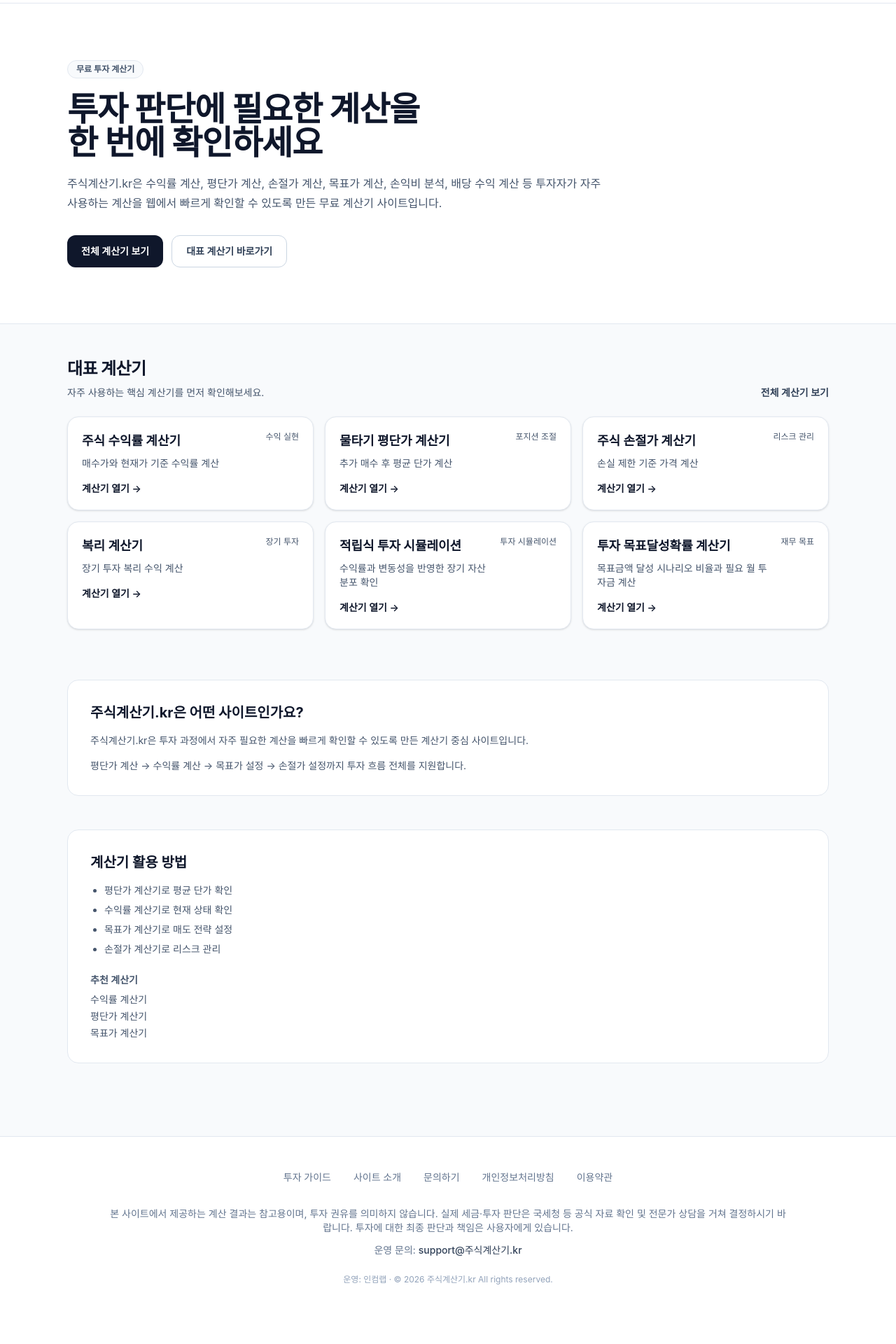
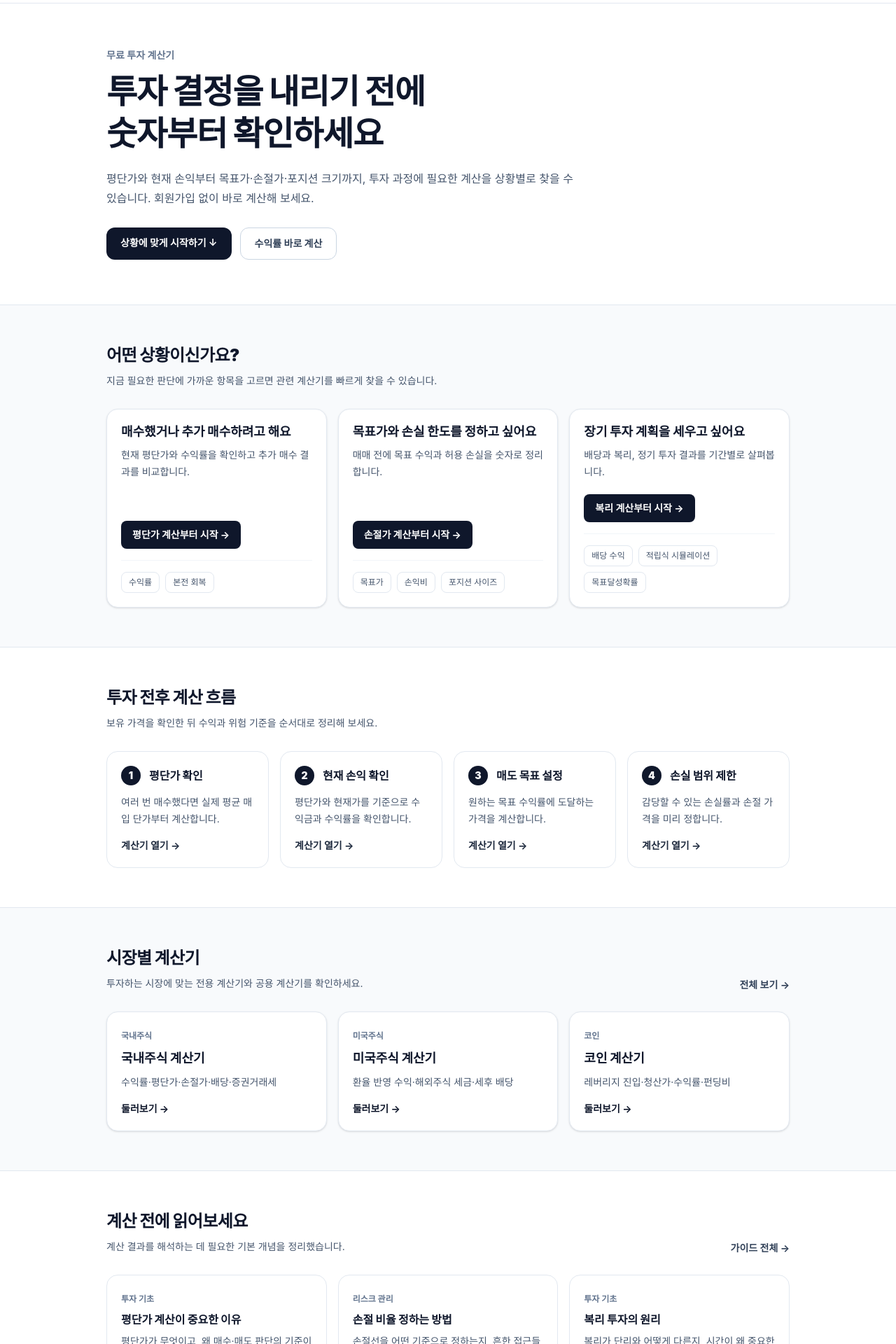
Before and after one commit to YG-coder/stock-calculator, a Next.js app: page / in a window 1280 px wide. Shown: the part 60-1980 px from the top of the page at 70% size. Before the commit the page ends 1944 px from the top, so only its background shows below. Built offline with nearby package versions, Linux system fonts and the light colour scheme.

Commit message:
feat(home): 투자 상황 중심으로 홈 화면 개편

```diff
--- a/src/app/page.tsx
+++ b/src/app/page.tsx
@@ -1,16 +1,12 @@
-/**
- * src/app/page.tsx
- * 역할: 홈 (애드센스 승인용 SEO + 체류시간 최적화 완료)
- */
-
 import Link from "next/link";
 import { buildMetadata } from "@/lib/metadata";
 import { CALCULATORS } from "@/lib/constants";
+import { guidePages } from "@/data/guidePages";
 
 export const metadata = buildMetadata({
   title: "주식계산기 | 무료 투자 계산기",
   description:
-      "주식 수익률 계산기, 평단가 계산기, 손절가 계산기, 목표가 계산기, 배당 계산기 등 투자에 필요한 계산기를 무료로 제공합니다.",
+    "주식 수익률, 평단가, 손절가, 목표가, 배당과 복리를 투자 상황에 맞춰 계산하고 국내주식·미국주식·코인 계산기를 한 곳에서 확인하세요.",
   path: "/",
   keywords: [
     "주식계산기",
@@ -22,142 +18,213 @@ export const metadata = buildMetadata({
   ],
 });
 
+const calculatorByHref = new Map(
+  CALCULATORS.filter((item) => item.kind === "calculator").map((item) => [item.href, item])
+);
+
+const PURPOSE_GROUPS = [
+  {
+    title: "매수했거나 추가 매수하려고 해요",
+    description: "현재 평단가와 수익률을 확인하고 추가 매수 결과를 비교합니다.",
+    primary: "/average-price-calculator",
+    secondary: ["/profit-calculator", "/break-even-calculator"],
+  },
+  {
+    title: "목표가와 손실 한도를 정하고 싶어요",
+    description: "매매 전에 목표 수익과 허용 손실을 숫자로 정리합니다.",
+    primary: "/stop-loss-calculator",
+    secondary: ["/target-price-calculator", "/risk-reward-calculator", "/position-size-calculator"],
+  },
+  {
+    title: "장기 투자 계획을 세우고 싶어요",
+    description: "배당과 복리, 정기 투자 결과를 기간별로 살펴봅니다.",
+    primary: "/compound-interest-calculator",
+    secondary: ["/dividend-calculator", "/dca-calculator", "/goal-probability-calculator"],
+  },
+] as const;
+
+const INVESTMENT_FLOW = [
+  { step: "1", title: "평단가 확인", description: "여러 번 매수했다면 실제 평균 매입 단가부터 계산합니다.", href: "/average-price-calculator" },
+  { step: "2", title: "현재 손익 확인", description: "평단가와 현재가를 기준으로 수익금과 수익률을 확인합니다.", href: "/profit-calculator" },
+  { step: "3", title: "매도 목표 설정", description: "원하는 목표 수익률에 도달하는 가격을 계산합니다.", href: "/target-price-calculator" },
+  { step: "4", title: "손실 범위 제한", description: "감당할 수 있는 손실률과 손절 가격을 미리 정합니다.", href: "/stop-loss-calculator" },
+] as const;
+
+const MARKET_HUBS = [
+  { href: "/stocks", label: "국내주식", title: "국내주식 계산기", description: "수익률·평단가·손절가·배당·증권거래세" },
+  { href: "/us-stocks", label: "미국주식", title: "미국주식 계산기", description: "환율 반영 수익·해외주식 세금·세후 배당" },
+  { href: "/crypto", label: "코인", title: "코인 계산기", description: "레버리지 진입·청산가·수익률·펀딩비" },
+] as const;
+
+const HOME_GUIDES = [
+  guidePages["average-price-meaning"],
+  guidePages["stop-loss-ratio"],
+  guidePages["compound-investing"],
+].filter(Boolean);
+
+const HOME_FAQ = [
+  {
+    question: "어떤 계산기부터 사용하면 되나요?",
+    answer: "보유 중인 주식은 평단가와 수익률 계산기부터 시작하세요. 매수 전이라면 목표가·손절가·포지션 사이즈를 먼저 정하면 계획한 손익 범위를 확인하기 쉽습니다.",
+  },
+  {
+    question: "계산 결과가 증권사 화면과 다를 수 있나요?",
+    answer: "수수료, 세금, 환율, 체결 가격과 증권사별 표시 방식에 따라 차이가 날 수 있습니다. 실제 주문 전에는 증권사 화면을 확인하세요.",
+  },
+  {
+    question: "입력한 투자 정보가 저장되나요?",
+    answer: "계산은 사용자의 브라우저에서 처리되며 입력한 투자 금액과 가격을 서버에 저장하지 않습니다.",
+  },
+] as const;
+
+function getCalculator(href: string) {
+  const calculator = calculatorByHref.get(href);
+  if (!calculator) throw new Error(`등록되지 않은 계산기 경로입니다: ${href}`);
+  return calculator;
+}
+
 export default function HomePage() {
-  const featuredCalculators = CALCULATORS.filter(
-      (item) => item.kind === "calculator" && item.featured
-  ).slice(0, 6);
-
-  const fallbackCalculators =
-      featuredCalculators.length > 0
-          ? featuredCalculators
-          : CALCULATORS.filter((item) => item.kind === "calculator").slice(0, 6);
-
   return (
-      <main className="min-h-screen bg-slate-50 text-slate-900 pb-20">
-
-        {/* 🔥 히어로 */}
+    <main className="min-h-screen bg-slate-50 pb-20 text-slate-900">
       <section className="border-b border-slate-200 bg-white">
-          <div className="mx-auto max-w-6xl px-6 py-16 md:px-8 md:py-20">
-          <span className="inline-flex rounded-full border border-slate-200 bg-slate-50 px-3 py-1 text-xs font-semibold text-slate-600">
-            무료 투자 계산기
-          </span>
-
-            <h1 className="mt-5 text-3xl font-bold tracking-tight md:text-5xl">
-              투자 판단에 필요한 계산을
-              <br className="hidden sm:block" />한 번에 확인하세요
+        <div className="mx-auto max-w-5xl px-4 py-12 sm:px-6 sm:py-16">
+          <p className="text-sm font-semibold text-slate-500">무료 투자 계산기</p>
+          <h1 className="mt-3 max-w-3xl text-3xl font-black leading-tight tracking-tight sm:text-4xl md:text-5xl">
+            투자 결정을 내리기 전에
+            <br className="hidden sm:block" /> 숫자부터 확인하세요
           </h1>
-
-            <p className="mt-5 max-w-3xl text-sm leading-7 text-slate-600 md:text-base">
-              주식계산기.kr은 수익률 계산, 평단가 계산, 손절가 계산, 목표가 계산,
-              손익비 분석, 배당 수익 계산 등 투자자가 자주 사용하는 계산을 웹에서
-              빠르게 확인할 수 있도록 만든 무료 계산기 사이트입니다.
+          <p className="mt-5 max-w-2xl text-sm leading-7 text-slate-600 sm:text-base">
+            평단가와 현재 손익부터 목표가·손절가·포지션 크기까지, 투자 과정에 필요한
+            계산을 상황별로 찾을 수 있습니다. 회원가입 없이 바로 계산해 보세요.
           </p>
-
-            <div className="mt-8 flex flex-wrap gap-3">
-              <Link
-                  href="/calculators"
-                  className="inline-flex items-center rounded-xl bg-slate-900 px-5 py-3 text-sm font-semibold text-white transition hover:bg-slate-700"
-              >
-                전체 계산기 보기
+          <div className="mt-7 flex flex-wrap gap-3">
+            <Link href="#start" className="rounded-xl bg-slate-900 px-5 py-3 text-sm font-bold text-white transition hover:bg-slate-700">
+              상황에 맞게 시작하기 ↓
             </Link>
-
-              <Link
-                  href="/profit-calculator"
-                  className="inline-flex items-center rounded-xl border border-slate-300 bg-white px-5 py-3 text-sm font-semibold text-slate-700 transition hover:bg-slate-100"
-              >
-                대표 계산기 바로가기
+            <Link href="/profit-calculator" className="rounded-xl border border-slate-300 bg-white px-5 py-3 text-sm font-bold text-slate-700 transition hover:bg-slate-100">
+              수익률 바로 계산
             </Link>
           </div>
         </div>
       </section>
 
-        {/* 🔥 계산기 카드 */}
-        <section className="mx-auto max-w-6xl px-6 py-10 md:px-8 md:py-12">
-          <div className="mb-6 flex items-end justify-between gap-4">
-            <div>
-              <h2 className="text-2xl font-bold tracking-tight">대표 계산기</h2>
-              <p className="mt-2 text-sm text-slate-600">
-                자주 사용하는 핵심 계산기를 먼저 확인해보세요.
+      <section id="start" className="scroll-mt-32 py-12 sm:py-14">
+        <div className="mx-auto max-w-5xl px-4 sm:px-6">
+          <h2 className="text-2xl font-black tracking-tight">어떤 상황이신가요?</h2>
+          <p className="mt-2 text-sm leading-6 text-slate-600">
+            지금 필요한 판단에 가까운 항목을 고르면 관련 계산기를 빠르게 찾을 수 있습니다.
           </p>
+          <div className="mt-7 grid gap-4 md:grid-cols-3">
+            {PURPOSE_GROUPS.map((group) => {
+              const primary = getCalculator(group.primary);
+              return (
+                <article key={group.title} className="flex flex-col rounded-2xl border border-slate-200 bg-white p-5 shadow-sm">
+                  <h3 className="text-lg font-black leading-snug">{group.title}</h3>
+                  <p className="mt-2 grow text-sm leading-6 text-slate-600">{group.description}</p>
+                  <Link href={primary.href} className="mt-5 inline-flex w-fit items-center rounded-lg bg-slate-900 px-4 py-2.5 text-sm font-bold text-white transition hover:bg-slate-700">
+                    {primary.label} 계산부터 시작 →
+                  </Link>
+                  <div className="mt-4 flex flex-wrap gap-2 border-t border-slate-100 pt-4">
+                    {group.secondary.map((href) => {
+                      const calculator = getCalculator(href);
+                      return (
+                        <Link key={href} href={href} className="rounded-lg border border-slate-200 px-2.5 py-1.5 text-xs font-medium text-slate-600 transition hover:border-slate-400 hover:text-slate-900">
+                          {calculator.label}
+                        </Link>
+                      );
+                    })}
                   </div>
-
-            <Link
-                href="/calculators"
-                className="text-sm font-semibold text-slate-700 hover:underline"
-            >
-              전체 계산기 보기
-            </Link>
-          </div>
-
-          <div className="grid gap-4 sm:grid-cols-2 xl:grid-cols-3">
-            {fallbackCalculators.map((item) => (
-                <Link
-                    key={item.href}
-                    href={item.href}
-                    className="group rounded-2xl border border-slate-200 bg-white p-5 shadow-sm transition hover:-translate-y-0.5 hover:border-slate-300 hover:shadow-md"
-                >
-                  <div className="flex items-start justify-between gap-3">
-                    <div>
-                      <p className="text-lg font-bold">{item.title}</p>
-                      <p className="mt-2 text-sm text-slate-600">{item.desc}</p>
-                    </div>
-
-                    <span className="shrink-0 whitespace-nowrap text-xs text-slate-600">
-                      {item.badge}
-                    </span>
-                  </div>
-
-                  <div className="mt-4 text-sm font-semibold">
-                    계산기 열기 →
-                  </div>
-                </Link>
-            ))}
-          </div>
-        </section>
-
-        {/* 🔥 설명 */}
-        <section className="mx-auto max-w-6xl px-6 py-6 md:px-8">
-          <div className="rounded-2xl border border-slate-200 bg-white p-6 md:p-8">
-            <h2 className="text-xl font-bold">주식계산기.kr은 어떤 사이트인가요?</h2>
-
-            <div className="mt-4 space-y-4 text-sm text-slate-600">
-              <p>
-                주식계산기.kr은 투자 과정에서 자주 필요한 계산을 빠르게 확인할 수
-                있도록 만든 계산기 중심 사이트입니다.
-              </p>
-              <p>
-                평단가 계산 → 수익률 계산 → 목표가 설정 → 손절가 설정까지
-                투자 흐름 전체를 지원합니다.
-              </p>
+                </article>
+              );
+            })}
           </div>
         </div>
       </section>
 
-        {/* 🔥 핵심 추가 (승인용) */}
-        <section className="mx-auto max-w-6xl px-6 py-6 md:px-8">
-          <div className="rounded-2xl border border-slate-200 bg-white p-6 md:p-8">
-            <h2 className="text-xl font-bold">계산기 활용 방법</h2>
+      <section className="border-y border-slate-200 bg-white py-12 sm:py-14">
+        <div className="mx-auto max-w-5xl px-4 sm:px-6">
+          <h2 className="text-2xl font-black tracking-tight">투자 전후 계산 흐름</h2>
+          <p className="mt-2 text-sm leading-6 text-slate-600">
+            보유 가격을 확인한 뒤 수익과 위험 기준을 순서대로 정리해 보세요.
+          </p>
+          <ol className="mt-7 grid gap-4 sm:grid-cols-2 lg:grid-cols-4">
+            {INVESTMENT_FLOW.map((item) => (
+              <li key={item.step} className="rounded-2xl border border-slate-200 p-5">
+                <div className="flex items-center gap-3">
+                  <span className="flex h-7 w-7 shrink-0 items-center justify-center rounded-full bg-slate-900 text-sm font-black text-white">{item.step}</span>
+                  <h3 className="font-black">{item.title}</h3>
+                </div>
+                <p className="mt-3 text-sm leading-6 text-slate-600">{item.description}</p>
+                <Link href={item.href} className="mt-4 inline-block text-sm font-bold text-slate-800 hover:underline">계산기 열기 →</Link>
+              </li>
+            ))}
+          </ol>
+        </div>
+      </section>
 
-            <div className="mt-4 space-y-4 text-sm text-slate-600">
-              <ul className="list-disc pl-5 space-y-2">
-                <li>평단가 계산기로 평균 단가 확인</li>
-                <li>수익률 계산기로 현재 상태 확인</li>
-                <li>목표가 계산기로 매도 전략 설정</li>
-                <li>손절가 계산기로 리스크 관리</li>
-              </ul>
-
-              <div className="mt-6">
-                <p className="font-semibold mb-2">추천 계산기</p>
-                <ul className="space-y-1">
-                  <li><Link href="/profit-calculator">수익률 계산기</Link></li>
-                  <li><Link href="/average-price-calculator">평단가 계산기</Link></li>
-                  <li><Link href="/target-price-calculator">목표가 계산기</Link></li>
-                </ul>
+      <section className="py-12 sm:py-14">
+        <div className="mx-auto max-w-5xl px-4 sm:px-6">
+          <div className="flex items-end justify-between gap-4">
+            <div>
+              <h2 className="text-2xl font-black tracking-tight">시장별 계산기</h2>
+              <p className="mt-2 text-sm leading-6 text-slate-600">투자하는 시장에 맞는 전용 계산기와 공용 계산기를 확인하세요.</p>
             </div>
+            <Link href="/calculators" className="shrink-0 text-sm font-bold text-slate-700 hover:underline">전체 보기 →</Link>
+          </div>
+          <div className="mt-7 grid gap-4 sm:grid-cols-3">
+            {MARKET_HUBS.map((hub) => (
+              <Link key={hub.href} href={hub.href} className="group rounded-2xl border border-slate-200 bg-white p-5 shadow-sm transition hover:-translate-y-0.5 hover:border-slate-300 hover:shadow-md">
+                <span className="text-xs font-bold text-slate-500">{hub.label}</span>
+                <h3 className="mt-2 text-lg font-black group-hover:text-slate-700">{hub.title}</h3>
+                <p className="mt-2 text-sm leading-6 text-slate-600">{hub.description}</p>
+                <span className="mt-4 inline-block text-sm font-bold">둘러보기 →</span>
+              </Link>
+            ))}
           </div>
         </div>
       </section>
 
+      <section className="border-y border-slate-200 bg-white py-12 sm:py-14">
+        <div className="mx-auto max-w-5xl px-4 sm:px-6">
+          <div className="flex items-end justify-between gap-4">
+            <div>
+              <h2 className="text-2xl font-black tracking-tight">계산 전에 읽어보세요</h2>
+              <p className="mt-2 text-sm leading-6 text-slate-600">계산 결과를 해석하는 데 필요한 기본 개념을 정리했습니다.</p>
+            </div>
+            <Link href="/guides" className="shrink-0 text-sm font-bold text-slate-700 hover:underline">가이드 전체 →</Link>
+          </div>
+          <div className="mt-7 grid gap-4 sm:grid-cols-3">
+            {HOME_GUIDES.map((guide) => (
+              <Link key={guide.slug} href={`/guides/${guide.slug}`} className="rounded-2xl border border-slate-200 p-5 transition hover:border-slate-400">
+                <span className="text-xs font-bold text-slate-500">{guide.badge}</span>
+                <h3 className="mt-2 font-black leading-snug">{guide.title}</h3>
+                <p className="mt-2 text-sm leading-6 text-slate-600">{guide.summary}</p>
+              </Link>
+            ))}
+          </div>
+        </div>
+      </section>
+
+      <section className="py-12 sm:py-14">
+        <div className="mx-auto max-w-3xl px-4 sm:px-6">
+          <h2 className="text-2xl font-black tracking-tight">자주 묻는 질문</h2>
+          <div className="mt-6 divide-y divide-slate-200 border-y border-slate-200">
+            {HOME_FAQ.map((item) => (
+              <details key={item.question} className="group py-4">
+                <summary className="flex cursor-pointer list-none items-center justify-between gap-4 font-bold">
+                  {item.question}
+                  <span aria-hidden="true" className="shrink-0 text-slate-400 transition-transform group-open:rotate-45">+</span>
+                </summary>
+                <p className="mt-3 text-sm leading-7 text-slate-600">{item.answer}</p>
+              </details>
+            ))}
+          </div>
+          <p className="mt-6 text-xs leading-6 text-slate-500">
+            계산 결과는 입력값을 바탕으로 한 참고값이며 투자 권유가 아닙니다. 실제 수익은 수수료, 세금,
+            환율, 체결 가격과 시장 변동에 따라 달라질 수 있습니다.
+          </p>
+        </div>
+      </section>
     </main>
   );
 }
```
Lines whose indentation alone changed are shown as unchanged.
